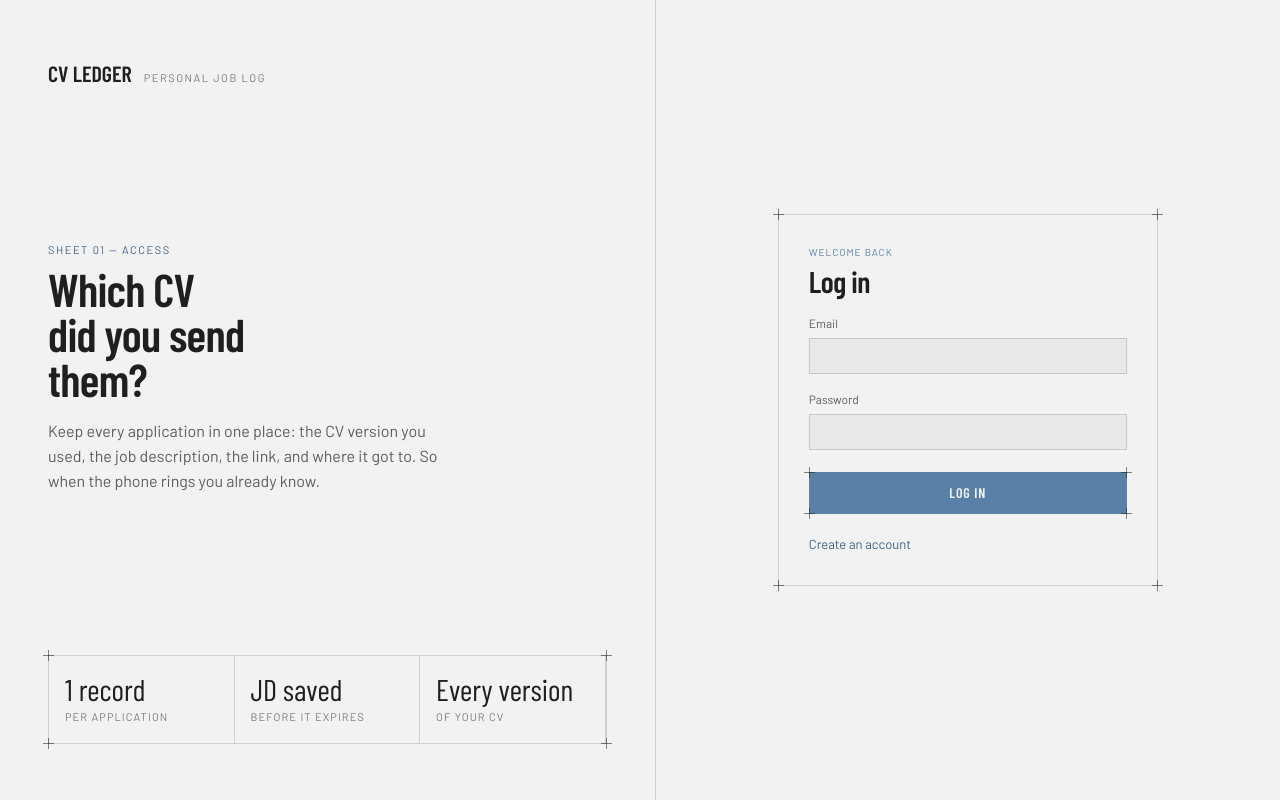
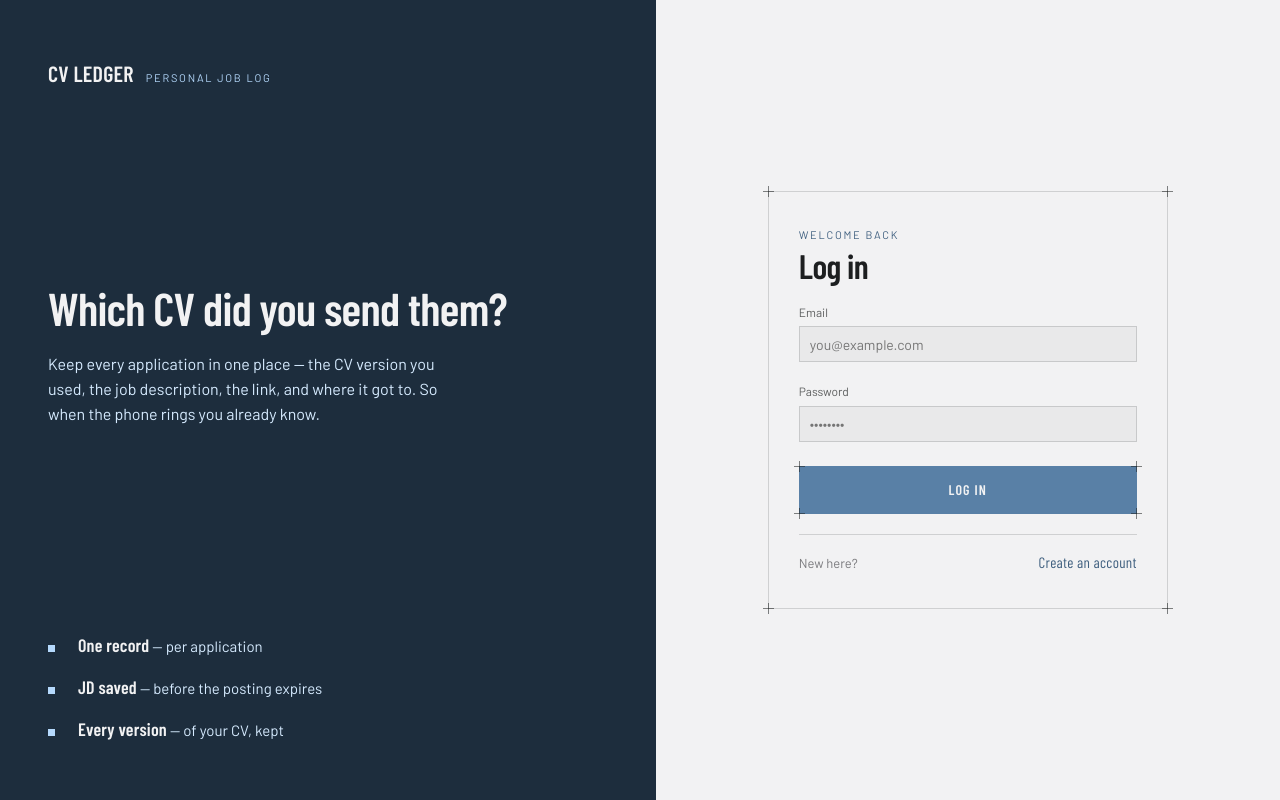
Before and after one commit to udayreddykandala/CV-Ledger, a React (Vite) app in the folder frontend/: page /login in a window 1280 px wide. Built offline with nearby package versions, Linux system fonts and the light colour scheme; no server answers.

Commit message:
Update Login.jsx

```diff
--- a/frontend/src/pages/Login.jsx
+++ b/frontend/src/pages/Login.jsx
@@ -1,12 +1,12 @@
 import React, { useState } from "react";
 import { Link, useNavigate } from "react-router-dom";
 import { useAuth } from "../auth.jsx";
-import { Blueprint, ErrorNote, Field, Kicker } from "../ui.jsx";
+import { Blueprint, ErrorNote, Field } from "../ui.jsx";
 
-const STATS = [
-  { value: "1 record", label: "Per application" },
-  { value: "JD saved", label: "Before it expires" },
-  { value: "Every version", label: "Of your CV" },
+const POINTS = [
+  { value: "One record", label: "per application" },
+  { value: "JD saved", label: "before the posting expires" },
+  { value: "Every version", label: "of your CV, kept" },
 ];
 
 export default function Login() {
@@ -32,45 +32,76 @@ export default function Login() {
   };
 
   return (
-    <main style={{ minHeight: "100vh", display: "grid", gridTemplateColumns: "1.05fr 1fr", fontFamily: "var(--font-body)" }}>
-      <section style={{ borderRight: "1px solid var(--color-divider)", padding: "56px 48px", display: "flex", flexDirection: "column", justifyContent: "space-between", gap: 48 }}>
+    <main className="auth" style={{ minHeight: "100vh", display: "grid", gridTemplateColumns: "1.05fr 1fr", fontFamily: "var(--font-body)" }}>
+      <section
+        className="auth-pitch"
+        style={{
+          background: "var(--color-accent-900)",
+          color: "var(--color-bg)",
+          padding: "56px 48px",
+          display: "flex",
+          flexDirection: "column",
+          justifyContent: "space-between",
+          gap: 48,
+        }}
+      >
         <div style={{ display: "flex", alignItems: "baseline", gap: 12 }}>
-          <span style={{ fontFamily: "var(--font-heading)", fontWeight: 600, fontSize: 22 }}>CV LEDGER</span>
-          <span style={{ fontSize: 11, letterSpacing: ".14em", textTransform: "uppercase", color: "var(--color-neutral-600)" }}>Personal job log</span>
+          <span style={{ fontFamily: "var(--font-heading)", fontWeight: 600, fontSize: 22, letterSpacing: ".01em" }}>CV LEDGER</span>
+          <span style={{ fontSize: 11, letterSpacing: ".16em", textTransform: "uppercase", color: "var(--color-accent-300)" }}>
+            Personal job log
+          </span>
         </div>
+
         <div style={{ maxWidth: 470 }}>
-          <Kicker>Sheet 01 — Access</Kicker>
-          <h1 style={{ fontSize: 58, lineHeight: 0.98, margin: "0 0 18px" }}>Which CV<br />did you send<br />them?</h1>
-          <p style={{ fontSize: 16, maxWidth: 410, color: "var(--color-neutral-700)" }}>
-            Keep every application in one place: the CV version you used, the job description, the link, and where it got to.
+          <h1 className="auth-h1" style={{ fontSize: 58, lineHeight: 1.02, margin: "0 0 20px", textWrap: "balance" }}>
+            Which CV did you send them?
+          </h1>
+          <p style={{ fontSize: 16, lineHeight: 1.55, maxWidth: 420, color: "var(--color-accent-200)", textWrap: "pretty" }}>
+            Keep every application in one place — the CV version you used, the job description, the link, and where it got to.
             So when the phone rings you already know.
           </p>
         </div>
-        <Blueprint style={{ display: "grid", gridTemplateColumns: "repeat(3, 1fr)" }}>
-          {STATS.map((s) => (
-            <div key={s.label} style={{ padding: "18px 16px", borderRight: "1px solid var(--color-divider)" }}>
-              <div style={{ fontFamily: "var(--font-heading)", fontSize: 30, lineHeight: 1 }}>{s.value}</div>
-              <div style={{ fontSize: 11, letterSpacing: ".1em", textTransform: "uppercase", color: "var(--color-neutral-600)", marginTop: 4 }}>{s.label}</div>
+
+        <div className="auth-points" style={{ display: "flex", flexDirection: "column", gap: 14 }}>
+          {POINTS.map((p) => (
+            <div key={p.value} style={{ display: "grid", gridTemplateColumns: "18px 1fr", gap: 12, alignItems: "baseline" }}>
+              <span style={{ width: 7, height: 7, background: "var(--color-accent-300)", marginTop: 7 }} />
+              <span style={{ fontSize: 15 }}>
+                <strong style={{ fontFamily: "var(--font-heading)", fontWeight: 600, fontSize: 18, letterSpacing: ".01em" }}>{p.value}</strong>
+                <span style={{ color: "var(--color-accent-200)" }}> — {p.label}</span>
+              </span>
             </div>
           ))}
-        </Blueprint>
+        </div>
       </section>
 
-      <section style={{ display: "grid", placeItems: "center", padding: "48px 32px" }}>
-        <Blueprint as="form" className="card" onSubmit={submit} style={{ width: "100%", maxWidth: 380, padding: 30, gap: 16 }}>
+      <section className="auth-form" style={{ display: "grid", placeItems: "center", padding: "48px 32px" }}>
+        <Blueprint
+          as="form"
+          className="card"
+          onSubmit={submit}
+          style={{ width: "100%", maxWidth: 400, padding: "34px 30px", gap: 20, background: "var(--color-bg)" }}
+        >
           <div>
-            <div className="card-kicker">Welcome back</div>
-            <h2 style={{ fontSize: 30, margin: "4px 0 0" }}>Log in</h2>
+            <div style={{ fontSize: 11, letterSpacing: ".16em", textTransform: "uppercase", color: "var(--color-accent-700)" }}>
+              Welcome back
+            </div>
+            <h2 style={{ fontSize: 34, margin: "6px 0 0", lineHeight: 1 }}>Log in</h2>
           </div>
           <ErrorNote>{error}</ErrorNote>
-          <Field label="Email" type="email" value={email} onChange={(e) => setEmail(e.target.value)} required />
-          <Field label="Password" type="password" value={password} onChange={(e) => setPassword(e.target.value)} required />
-          <button className="btn btn-primary btn-block blueprint" disabled={busy} style={{ height: 42, letterSpacing: ".06em", textTransform: "uppercase" }}>
+          <Field label="Email" type="email" value={email} onChange={(e) => setEmail(e.target.value)} placeholder="you@example.com" required />
+          <Field label="Password" type="password" value={password} onChange={(e) => setPassword(e.target.value)} placeholder="••••••••" required />
+          <button
+            className="btn btn-primary btn-block blueprint"
+            disabled={busy}
+            style={{ height: 48, letterSpacing: ".08em", textTransform: "uppercase", fontSize: 14, marginTop: 4 }}
+          >
             <i className="corner tl" /><i className="corner tr" /><i className="corner bl" /><i className="corner br" />
             {busy ? "Logging in…" : "Log in"}
           </button>
-          <div style={{ display: "flex", justifyContent: "space-between", fontSize: 13, paddingTop: 4 }}>
-            <Link to="/signup">Create an account</Link>
+          <div style={{ display: "flex", justifyContent: "space-between", alignItems: "center", fontSize: 13, borderTop: "1px solid var(--color-divider)", paddingTop: 16 }}>
+            <span style={{ color: "var(--color-neutral-600)" }}>New here?</span>
+            <Link to="/signup" style={{ fontFamily: "var(--font-heading)", fontSize: 15, letterSpacing: ".02em" }}>Create an account</Link>
           </div>
         </Blueprint>
       </section>
```
